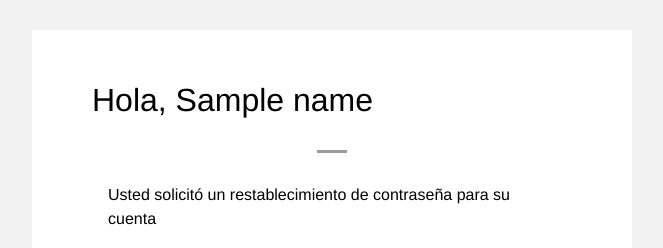
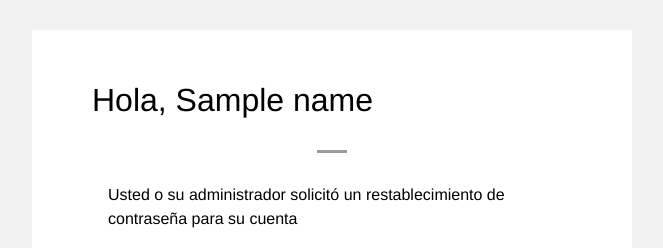
Before and after one commit to lima1756/semstrei-cloe, a Python web app: template api/app/templates/recover_password.html in a window 1280 px wide. Shown: the top 248 px of the page, without its empty margins (308-971 px from the left). Run offline with Jinja, Linux system fonts and the light colour scheme; the template is opened without the code that fills it: most values are stand-ins (such as "Sample title", 1, 10 or a date in 2020).

Commit message:
password recovery also by admin :)

```diff
--- a/api/app/templates/recover_password.html
+++ b/api/app/templates/recover_password.html
@@ -122,7 +122,7 @@
                 <table border="0" cellpadding="0" cellspacing="0" role="presentation" style="vertical-align:top;" width="100%">
                   <tr>
                     <td align="left" style="font-size:0px;padding:0px;padding-top:10px;word-break:break-word;">
-                      <div style="font-family:Montserrat, Helvetica, Arial, sans-serif;font-size:16px;font-weight:500;line-height:24px;text-align:left;color:#000000;">Usted solicitó un restablecimiento de contraseña para su cuenta</div>
+                      <div style="font-family:Montserrat, Helvetica, Arial, sans-serif;font-size:16px;font-weight:500;line-height:24px;text-align:left;color:#000000;">Usted o su administrador solicitó un restablecimiento de contraseña para su cuenta</div>
                     </td>
                   </tr>
                 </table>
```
